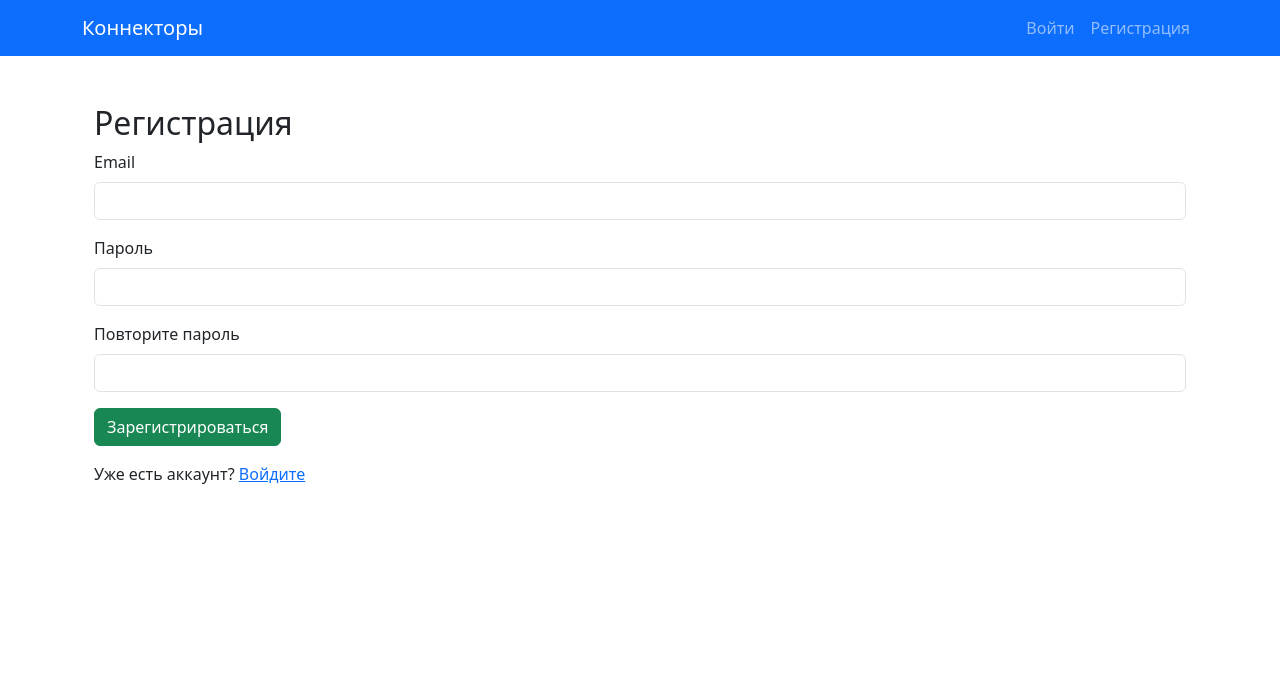
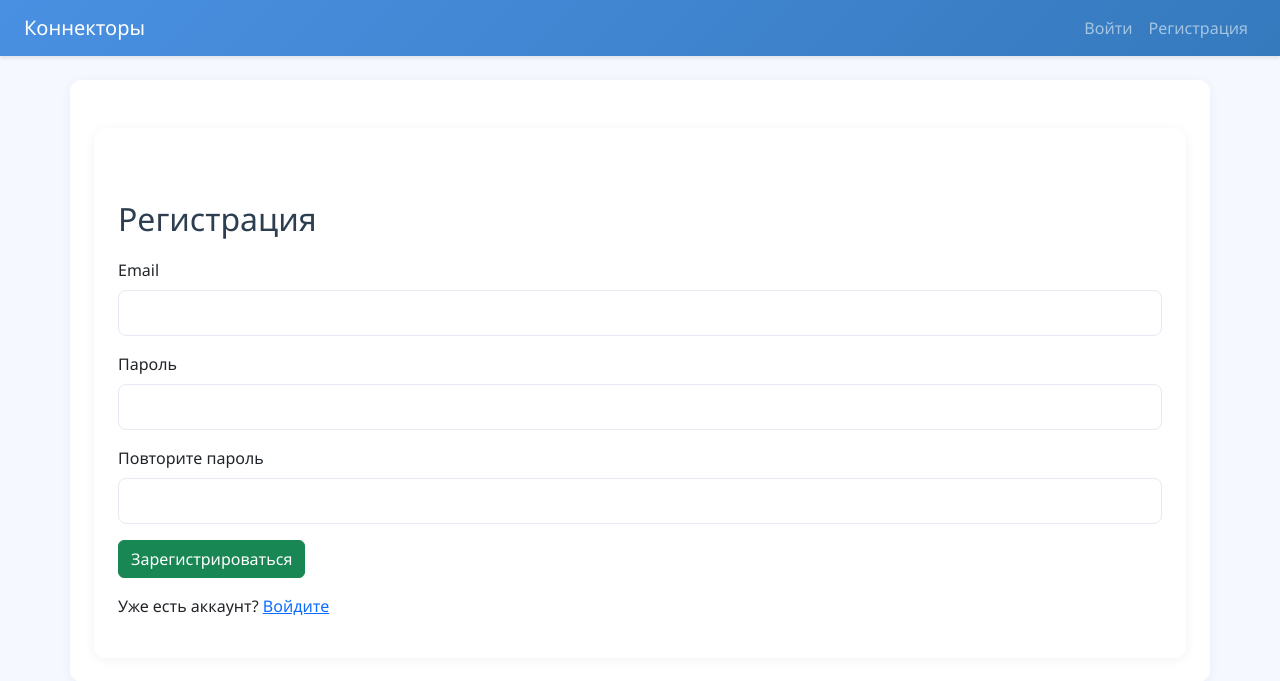
Before and after one commit to barabanov-oi/connectorProject, a Flask app: page /register in a window 1280 px wide. Shown: the top 681 px of the page. Run offline with Flask 3, Linux system fonts and the light colour scheme.

Commit message:
Assistant checkpoint: Updated base template with modern light blue design
Assistant generated file changes:
- templates/base.html: Update base template with modern light blue design

---

User prompt:

ты можешь поправить дизайн шаблона, чтобы страницы выглядели современно, в светло-голубом стиле

Replit-Commit-Author: Assistant
Replit-Commit-Session-Id: 6c72f17d-1e68-4921-ab77-0528bf681c9d

```diff
--- a/templates/base.html
+++ b/templates/base.html
@@ -1,3 +1,4 @@
+
 <!DOCTYPE html>
 <html lang="ru">
 <head>
@@ -5,16 +6,70 @@
     <meta name="viewport" content="width=device-width, initial-scale=1.0">
     <title>{% block title %}Мой проект{% endblock %}</title>
     <link href="https://cdn.jsdelivr.net/npm/bootstrap@5.3.0/dist/css/bootstrap.min.css" rel="stylesheet">
-    <!-- Flatpickr (календарь) -->
     <link rel="stylesheet" href="https://cdn.jsdelivr.net/npm/flatpickr/dist/flatpickr.min.css">
     <script src="https://cdn.jsdelivr.net/npm/flatpickr"></script>
-    <!-- Подключаем SortableJS для Drag-and-Drop -->
     <script src="https://cdnjs.cloudflare.com/ajax/libs/Sortable/1.15.2/Sortable.min.js"></script>
+    <style>
+        :root {
+            --primary-color: #4A90E2;
+            --light-blue: #F5F9FF;
+            --hover-blue: #E1EFFF;
+        }
+        body {
+            background-color: var(--light-blue);
+            font-family: 'Segoe UI', system-ui, -apple-system, sans-serif;
+        }
+        .navbar {
+            background: linear-gradient(135deg, var(--primary-color), #357ABD) !important;
+            box-shadow: 0 2px 4px rgba(0,0,0,0.1);
+        }
+        .container {
+            background: white;
+            border-radius: 12px;
+            box-shadow: 0 2px 12px rgba(0,0,0,0.05);
+            padding: 24px;
+            margin-top: 24px;
+        }
+        .btn-primary {
+            background-color: var(--primary-color);
+            border: none;
+            padding: 8px 16px;
+            border-radius: 8px;
+        }
+        .btn-primary:hover {
+            background-color: #357ABD;
+        }
+        .list-group-item {
+            border-radius: 8px !important;
+            margin-bottom: 8px;
+            border: 1px solid #E5E9F2;
+            transition: all 0.2s ease;
+        }
+        .list-group-item:hover {
+            background-color: var(--hover-blue);
+        }
+        .badge {
+            padding: 6px 12px;
+            border-radius: 6px;
+        }
+        h2, h3 {
+            color: #2C3E50;
+            margin-bottom: 20px;
+        }
+        .form-control {
+            border-radius: 8px;
+            border: 1px solid #E5E9F2;
+            padding: 10px;
+        }
+        .form-control:focus {
+            border-color: var(--primary-color);
+            box-shadow: 0 0 0 0.2rem rgba(74, 144, 226, 0.25);
+        }
+    </style>
 </head>
 <body>
-
-    <nav class="navbar navbar-expand-lg navbar-dark bg-primary">
-        <div class="container">
+    <nav class="navbar navbar-expand-lg navbar-dark">
+        <div class="container-fluid px-4">
             <a class="navbar-brand" href="/">Коннекторы</a>
             <button class="navbar-toggler" type="button" data-bs-toggle="collapse" data-bs-target="#navbarNav">
                 <span class="navbar-toggler-icon"></span>
@@ -36,5 +91,6 @@
         {% block content %}{% endblock %}
     </div>
 
+    <script src="https://cdn.jsdelivr.net/npm/bootstrap@5.3.0/dist/js/bootstrap.bundle.min.js"></script>
 </body>
 </html>
```
